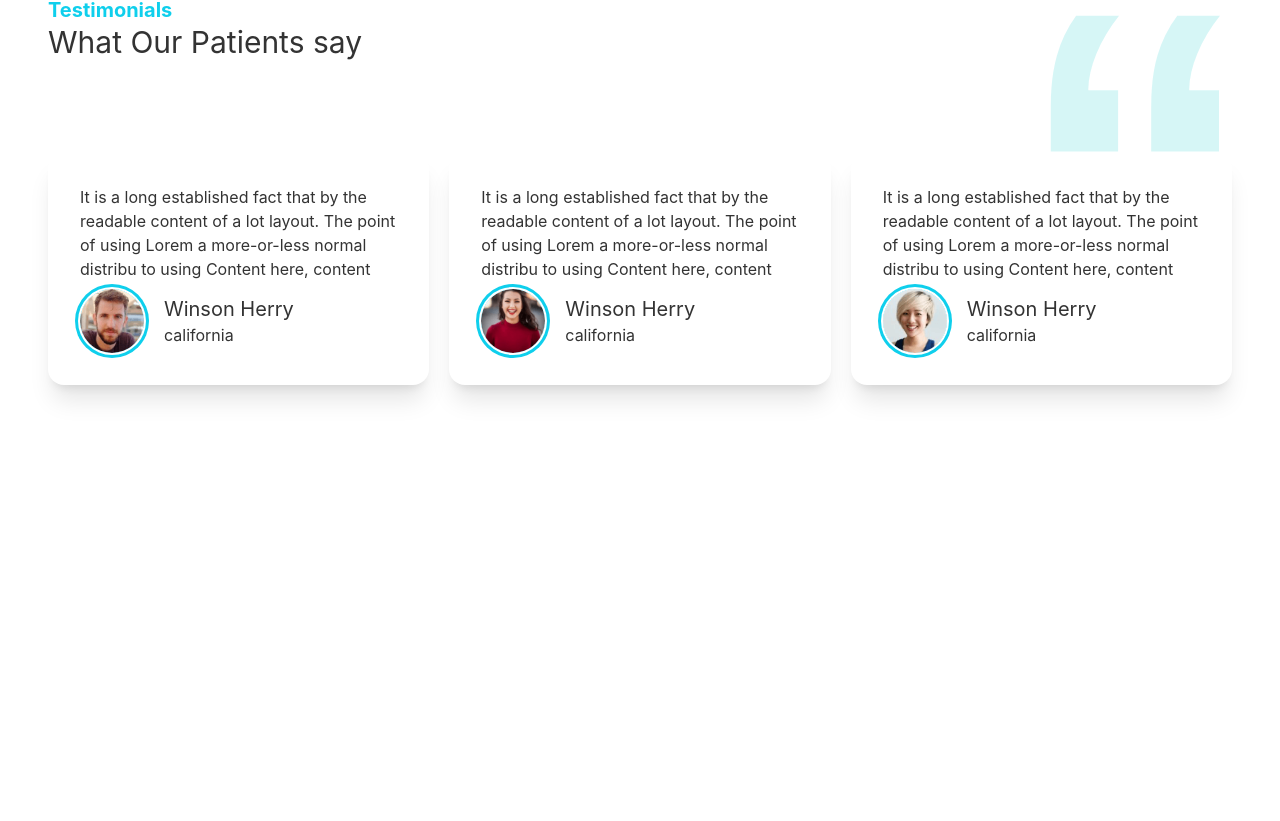
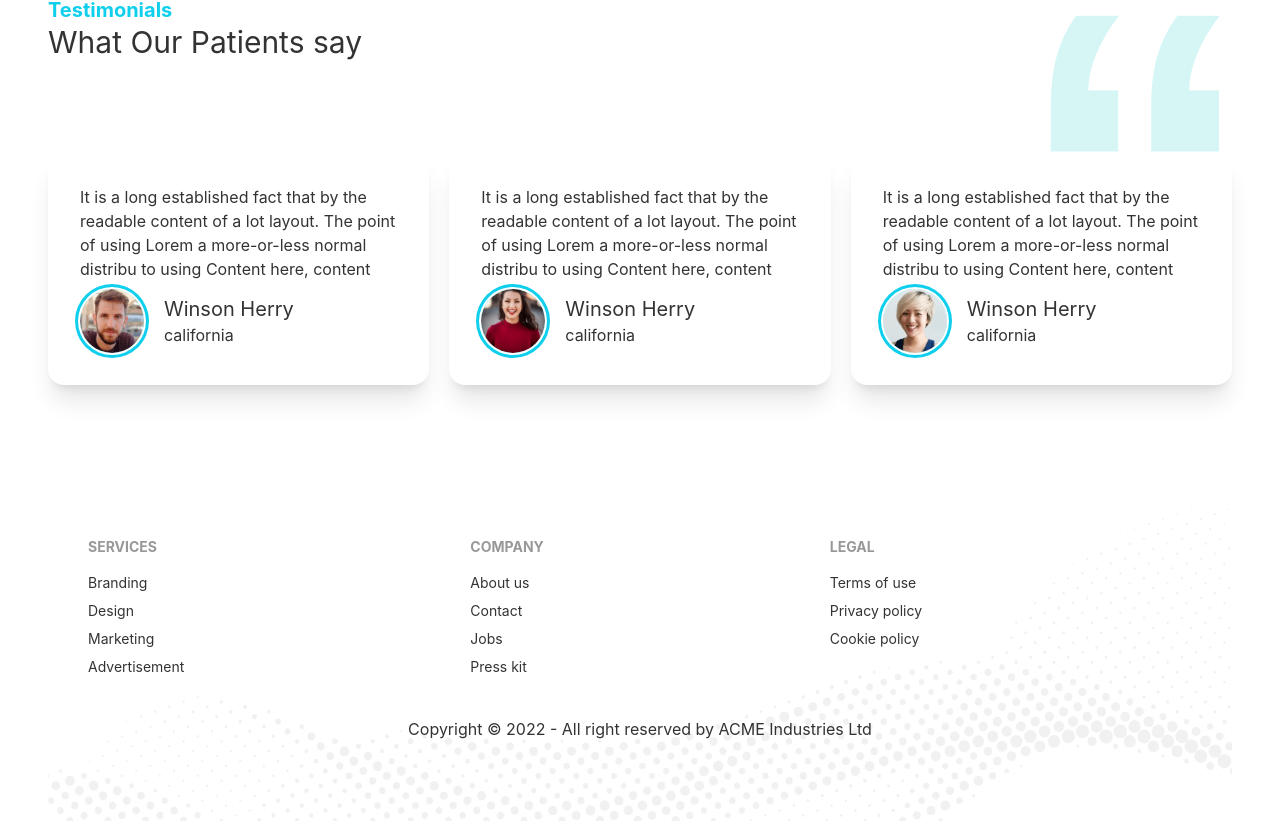
Before and after one commit to Micro-dot/doctoras-portal, a React (Create React App) app: page / in a window 1280 px wide. Shown: the part 2199-3020 px from the top of the page. Before the commit the page ends 2696 px from the top, so only its background shows below. Built offline with nearby package versions, Linux system fonts and the light colour scheme.

Commit message:
footer added

```diff
--- a/src/Pages/Home/Banner.js
+++ b/src/Pages/Home/Banner.js
@@ -3,12 +3,12 @@
 import PrimaryButton from '../Shared/PrimaryButton';
 const Banner = () => {
     return (
-        <div class="hero min-h-screen">
-            <div class="hero-content flex-col lg:flex-row-reverse">
-                <img src={chair} class="max-w-sm rounded-lg shadow-2x1" />
+        <div className="hero min-h-screen">
+            <div className="hero-content flex-col lg:flex-row-reverse">
+                <img src={chair} className="max-w-sm rounded-lg shadow-2x1" />
                 <div>
-                    <h1 class="text-5xl font-bold">Your New Smile Starts Here</h1>
-                    <p class="py-6">Provident cupiditate voluptatem et in. Quaerat fugiat ut assumenda excepturi exercitationem quasi. In deleniti eaque aut repudiandae et a id nisi.</p>
+                    <h1 className="text-5xl font-bold">Your New Smile Starts Here</h1>
+                    <p className="py-6">Provident cupiditate voluptatem et in. Quaerat fugiat ut assumenda excepturi exercitationem quasi. In deleniti eaque aut repudiandae et a id nisi.</p>
                     <PrimaryButton>Get Started</PrimaryButton>
                 </div>
             </div>
--- /dev/null
+++ b/src/Pages/Home/Footer.js
@@ -0,0 +1,42 @@
+import React from 'react';
+import footer from '../../assets/images/footer.png';
+const Footer = () => {
+    return (
+        <footer style={{
+            background: `url(${footer})`,
+            backgroundSize: 'cover'
+        }} className="p-10">
+            <div className='footer'>
+                <div>
+                    <span className="footer-title">Services</span>
+                    <a className="link link-hover">Branding</a>
+                    <a className="link link-hover">Design</a>
+                    <a className="link link-hover">Marketing</a>
+                    <a className="link link-hover">Advertisement</a>
+                </div>
+                <div>
+                    <span className="footer-title">Company</span>
+                    <a className="link link-hover">About us</a>
+                    <a className="link link-hover">Contact</a>
+                    <a className="link link-hover">Jobs</a>
+                    <a className="link link-hover">Press kit</a>
+                </div>
+                <div>
+                    <span className="footer-title">Legal</span>
+                    <a className="link link-hover">Terms of use</a>
+                    <a className="link link-hover">Privacy policy</a>
+                    <a className="link link-hover">Cookie policy</a>
+                </div>
+            </div>
+            <div>
+                <footer className="my-10 text-center">
+                    <div>
+                        <p>Copyright © 2022 - All right reserved by ACME Industries Ltd</p>
+                    </div>
+                </footer>
+            </div>
+        </footer>
+    );
+};
+
+export default Footer;
--- a/src/Pages/Home/Home.js
+++ b/src/Pages/Home/Home.js
@@ -1,5 +1,6 @@
 import React from 'react';
 import Banner from './Banner';
+import Footer from './Footer';
 import Info from './Info';
 import MakeAppointment from './MakeAppointment';
 import Services from './Services';
@@ -12,6 +13,7 @@
             <Services></Services>
             <MakeAppointment></MakeAppointment>
             <Testimonials></Testimonials>
+            <Footer></Footer>
         </div>
     );
 };
--- a/src/Pages/Home/InfoCart.js
+++ b/src/Pages/Home/InfoCart.js
@@ -2,12 +2,12 @@
 
 const InfoCart = ({ img, cardTitle, bgClass }) => {
     return (
-        <div class={`card lg:card-side bg-base-100 shadow-xl ${bgClass}`}>
+        <div className={`card lg:card-side bg-base-100 shadow-xl ${bgClass}`}>
             <figure className='pl-5'>
                 <img src={img} alt="Album" />
             </figure>
-            <div class="card-body text-white">
-                <h2 class="card-title">{cardTitle}</h2>
+            <div className="card-body text-white">
+                <h2 className="card-title">{cardTitle}</h2>
                 <p>Click the button to listen on Spotiwhy app.</p>
             </div>
         </div>
--- a/src/Pages/Home/Review.js
+++ b/src/Pages/Home/Review.js
@@ -2,12 +2,12 @@
 
 const Review = ({ review }) => {
     return (
-        <div class="card lg:max-w-lg bg-base-100 shadow-xl">
-            <div class="card-body">
+        <div className="card lg:max-w-lg bg-base-100 shadow-xl">
+            <div className="card-body">
                 <p>{review.description}</p>
-                <div class="flex items-center">
-                    <div class="avatar">
-                        <div class="w-16 rounded-full ring ring-primary ring-offset-base-100 ring-offset-2 mr-5">
+                <div className="flex items-center">
+                    <div className="avatar">
+                        <div className="w-16 rounded-full ring ring-primary ring-offset-base-100 ring-offset-2 mr-5">
                             <img src={review.img} alt=""/>
                         </div>
                     </div>
--- a/src/Pages/Shared/Navber.js
+++ b/src/Pages/Shared/Navber.js
@@ -12,20 +12,20 @@
             <li><Link to="/login">Login</Link></li>
         </>
     return (
-        <div class="navbar bg-base-100">
-            <div class="navbar-start">
-                <div class="dropdown">
-                    <label tabindex="0" class="btn btn-ghost lg:hidden">
-                        <svg xmlns="http://www.w3.org/2000/svg" class="h-5 w-5" fill="none" viewBox="0 0 24 24" stroke="currentColor"><path stroke-linecap="round" stroke-linejoin="round" stroke-width="2" d="M4 6h16M4 12h8m-8 6h16" /></svg>
+        <div className="navbar bg-base-100">
+            <div className="navbar-start">
+                <div className="dropdown">
+                    <label tabIndex="0" className="btn btn-ghost lg:hidden">
+                        <svg xmlns="http://www.w3.org/2000/svg" className="h-5 w-5" fill="none" viewBox="0 0 24 24" stroke="currentColor"><path stroke-linecap="round" stroke-linejoin="round" stroke-width="2" d="M4 6h16M4 12h8m-8 6h16" /></svg>
                     </label>
-                    <ul tabindex="0" class="menu menu-compact dropdown-content mt-3 p-2 shadow bg-base-100 rounded-box w-52">
+                    <ul tabIndex="0" className="menu menu-compact dropdown-content mt-3 p-2 shadow bg-base-100 rounded-box w-52">
                         {menuItems}
                     </ul>
                 </div>
-                <a class="btn btn-ghost normal-case text-xl">Doctors Portal</a>
+                <a className="btn btn-ghost normal-case text-xl">Doctors Portal</a>
             </div>
-            <div class="navbar-center hidden lg:flex">
-                <ul class="menu menu-horizontal p-0">
+            <div className="navbar-center hidden lg:flex">
+                <ul className="menu menu-horizontal p-0">
                     {menuItems}
                 </ul>
             </div>
--- a/src/Pages/Shared/PrimaryButton.js
+++ b/src/Pages/Shared/PrimaryButton.js
@@ -3,7 +3,7 @@
 const PrimaryButton = ({children}) => {
     return (
         <div>
-            <button class="btn btn-primary uppercase font-bold text-white bg-gradient-to-r from-secondary to-primary">{children}</button>
+            <button className="btn btn-primary uppercase font-bold text-white bg-gradient-to-r from-secondary to-primary">{children}</button>
         </div>
     );
 };
```
